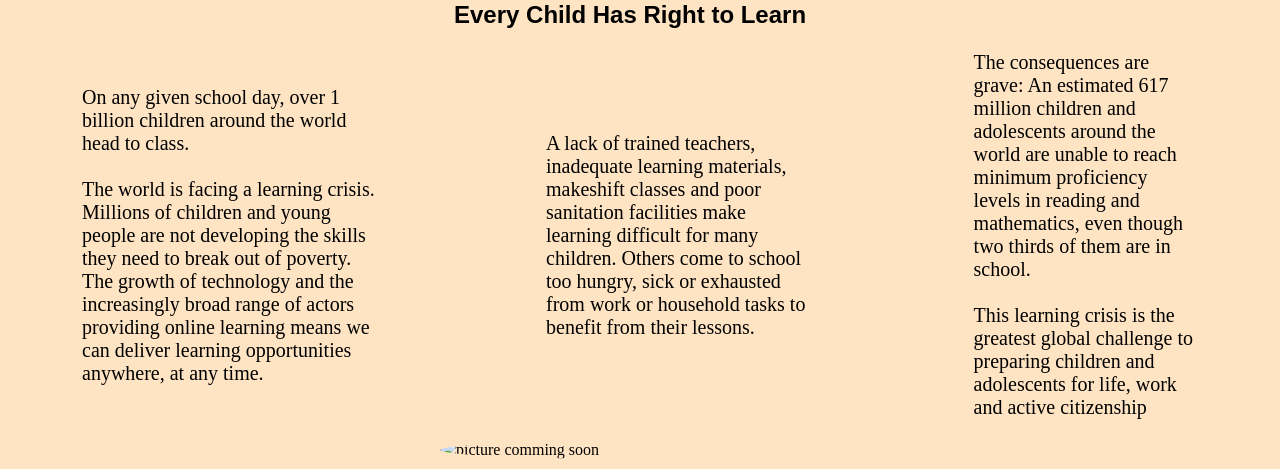
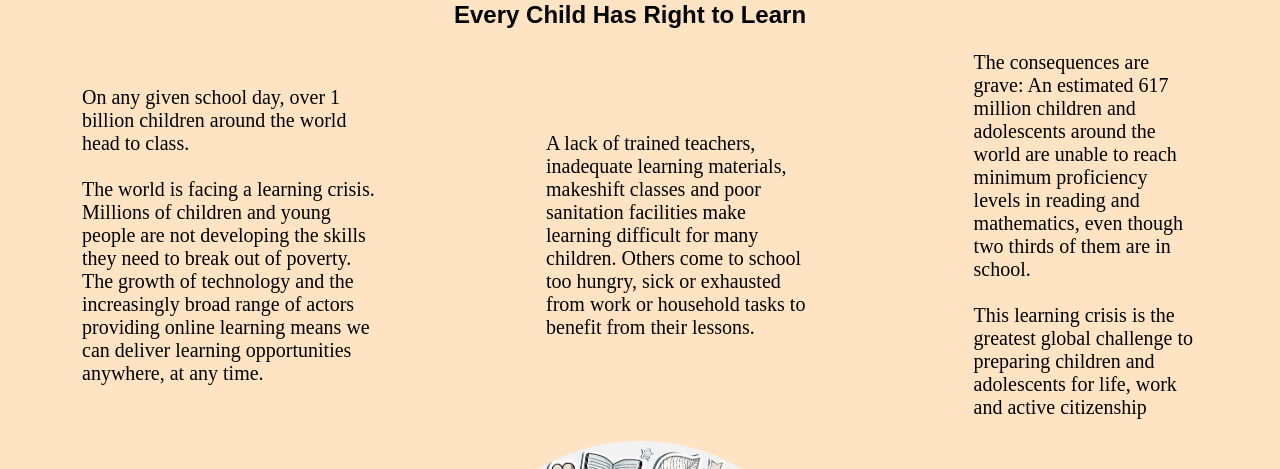
Before and after one commit to chinmaypaliwal1/demo-web, a plain HTML site: page index.html in a window 1280 px wide. Shown: the part 178-647 px from the top of the page. Drawn offline with Linux system fonts and the light colour scheme.

Commit message:
Update index.html

```diff
--- a/index.html
+++ b/index.html
@@ -54,7 +54,7 @@
     </div>
 
     <div>
-      <img src="assets/education.jpg" alt="picture comming soon" />
+      <img src="education.jpg" alt="picture comming soon" />
     </div>
     <h1 class="h1">The cost of inaction will be high.</h1>
     <div>
```
